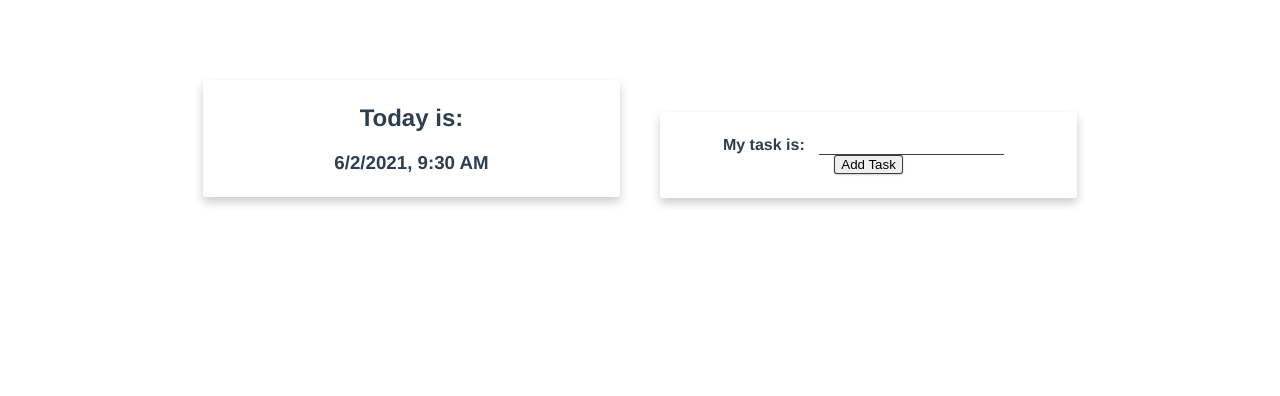
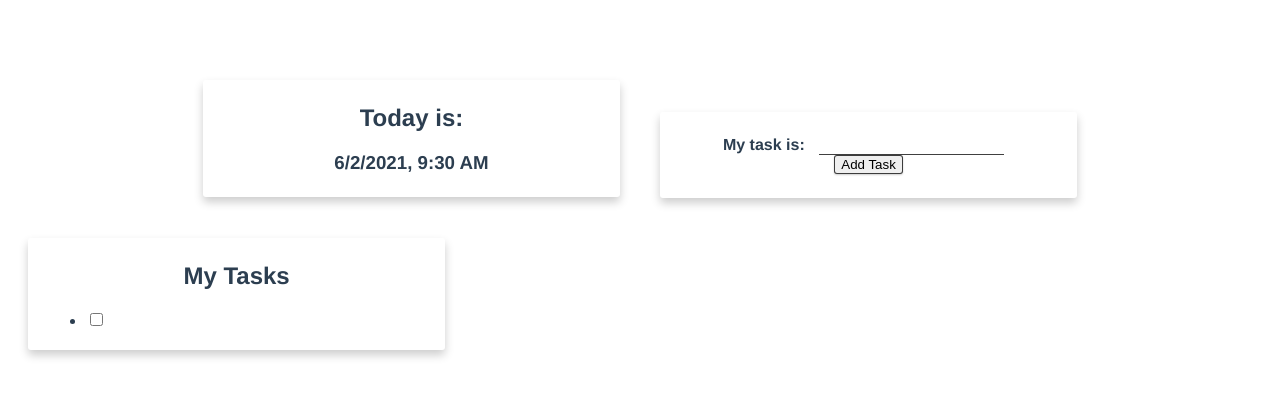
Before and after one commit to AaronVikta/Vue_practice, a Vue app: page / in a window 1280 px wide. Both pictures are taken after a click on the button "Add Task". Shown: the top 396 px of the page. Built offline with nearby package versions, Linux system fonts and the light colour scheme.

Commit message:
display tasks using computed props

```diff
--- a/src/App.vue
+++ b/src/App.vue
@@ -3,6 +3,27 @@
     <current-time class="col-4"/>
     <task-input class="col-6"
     @add-task ='addNewTask'/>
+    <div class="col-12">
+      <div class="cardBox">
+        <div class="container">
+          <h2>My Tasks</h2>
+          <ul class="taskList">
+            <li
+            v-for="(taskItem, index) in displayList"
+            :key='`${index}_${Math.random()}`'>
+              <input type="checkbox"
+              :checked="!!taskItem.finishedAt"
+              @input="changeStatus(index)"
+              />
+              {{taskItem.task}}
+              <span v-if="taskItem.finishedAt">
+                {{taskItem.finishedAt}}
+              </span>
+            </li>
+          </ul>
+        </div>
+      </div>
+    </div>
   </div>
 </template>
 
@@ -16,9 +37,30 @@ export default {
     CurrentTime,
     TaskInput
   },
+  data: ()=>({
+    taskList: []
+  }),
+ computed:{
+   displayList(){
+     return this.taskList
+   }
+ },
   methods:{
     addNewTask(task){
-      alert(`New task added: ${task}`);
+      this.taskList.push({
+        task,
+        createdAt: Date.now(),
+        finishedAt: undefined
+      })
+    },
+    changeStatus(taskIndex){
+      const task = this.taskList[taskIndex];
+      if(task.finishedAt){
+        task.finishedAt = undefined
+      }
+      else{
+        task.finishedAt = Date.now()
+      }
     }
   }
 }
@@ -35,4 +77,7 @@ export default {
   color: #2c3e50;
   margin-top: 60px;
 }
+.taskList li{
+  text-align: left;
+}
 </style>
```
